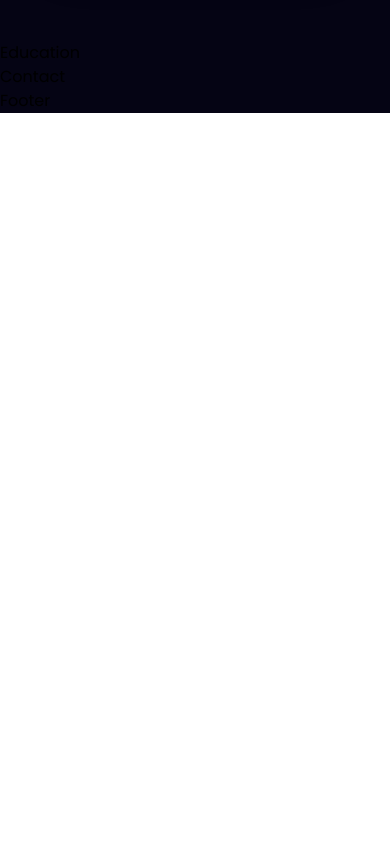
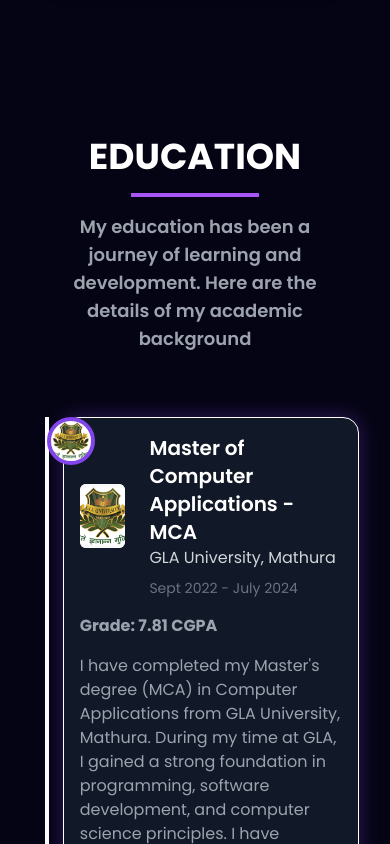
Before and after one commit to Ram-1418/Portfolio-1, a React (Vite) app in the folder my-Portfolio/: page / in a window 390 px wide. Shown: the part 7600-8444 px from the top of the page. Before the commit the page ends 7713 px from the top, so only its background shows below. Built offline with nearby package versions, Linux system fonts and the light colour scheme; the HTML template or start-up script is replaced by a standard one.

Commit message:
feat: Implement Contact and Education components with email functionality and dynamic education entries

```diff
--- a/my-Portfolio/src/components/Contact/Contact.jsx
+++ b/my-Portfolio/src/components/Contact/Contact.jsx
@@ -1,9 +1,115 @@
-import React from 'react'
+import React, { useRef, useState } from "react";
+import emailjs from "@emailjs/browser";
+import { ToastContainer, toast } from "react-toastify";
+import "react-toastify/dist/ReactToastify.css";
 
 const Contact = () => {
+  const form = useRef();
+  const [isSent, setIsSent] = useState(false);
+
+  const sendEmail = (e) => {
+    e.preventDefault();
+
+    emailjs
+      .sendForm(
+        "service_qqve77e",  // Replace with your EmailJS Service ID
+        "template_m714hpb",  // Replace with your EmailJS Template ID
+        form.current,
+        "9JrptVGOz1HpBMTOZ"  // Replace with your EmailJS Public Key
+      )
+      .then(
+        () => {
+          setIsSent(true);
+          form.current.reset(); // Reset form fields after sending
+          toast.success("Message sent successfully! ✅", {
+            position: "top-right",
+            autoClose: 3000,
+            hideProgressBar: false,
+            closeOnClick: true,
+            pauseOnHover: true,
+            draggable: true,
+            theme: "dark",
+          });
+        },
+        (error) => {
+          console.error("Error sending message:", error);
+          toast.error("Failed to send message. Please try again.", {
+            position: "top-right",
+            autoClose: 3000,
+            hideProgressBar: false,
+            closeOnClick: true,
+            pauseOnHover: true,
+            draggable: true,
+            theme: "dark",
+          });
+        }
+      );
+  };
+
   return (
-    <div>Contact</div>
-  )
-}
+    <section
+      id="contact"
+      className="flex flex-col items-center justify-center py-24 px-[12vw] md:px-[7vw] lg:px-[20vw]"
+    >
+      {/* Toast Container */}
+      <ToastContainer />
 
-export default Contact
+      {/* Section Title */}
+      <div className="text-center mb-16">
+        <h2 className="text-4xl font-bold text-white">CONTACT</h2>
+        <div className="w-32 h-1 bg-purple-500 mx-auto mt-4"></div>
+        <p className="text-gray-400 mt-4 text-lg font-semibold">
+          I’d love to hear from you—reach out for any opportunities or questions!
+        </p>
+      </div>
+
+      {/* Contact Form */}
+      <div className="mt-8 w-full max-w-md bg-[#0d081f] p-6 rounded-lg shadow-lg border border-gray-700">
+        <h3 className="text-xl font-semibold text-white text-center">
+          Connect With Me <span className="ml-1">🚀</span>
+        </h3>
+
+        <form ref={form} onSubmit={sendEmail} className="mt-4 flex flex-col space-y-4">
+          <input
+            type="email"
+            name="user_email"
+            placeholder="Your Email"
+            required
+            className="w-full p-3 rounded-md bg-[#131025] text-white border border-gray-600 focus:outline-none focus:border-purple-500"
+          />
+          <input
+            type="text"
+            name="user_name"
+            placeholder="Your Name"
+            required
+            className="w-full p-3 rounded-md bg-[#131025] text-white border border-gray-600 focus:outline-none focus:border-purple-500"
+          />
+          <input
+            type="text"
+            name="subject"
+            placeholder="Subject"
+            required
+            className="w-full p-3 rounded-md bg-[#131025] text-white border border-gray-600 focus:outline-none focus:border-purple-500"
+          />
+          <textarea
+            name="message"
+            placeholder="Message"
+            rows="4"
+            required
+            className="w-full p-3 rounded-md bg-[#131025] text-white border border-gray-600 focus:outline-none focus:border-purple-500"
+          />
+
+          {/* Send Button */}
+          <button
+            type="submit"
+            className="w-full bg-gradient-to-r from-purple-600 to-pink-500 py-3 text-white font-semibold rounded-md hover:opacity-90 transition"
+          >
+            Send
+          </button>
+        </form>
+      </div>
+    </section>
+  );
+};
+
+export default Contact;
--- a/my-Portfolio/src/components/Education/Education.jsx
+++ b/my-Portfolio/src/components/Education/Education.jsx
@@ -1,9 +1,83 @@
-import React from 'react'
+import React from "react";
+import { education } from "../../constants"; // Import the education data
 
 const Education = () => {
   return (
-    <div>Education</div>
-  )
-}
+    <section
+      id="education"
+      className="py-24 pb-24 px-[12vw] md:px-[7vw] lg:px-[16vw] font-sans bg-skills-gradient clip-path-custom-3"
+    >
+      {/* Section Title */}
+      <div className="text-center mb-16">
+        <h2 className="text-4xl font-bold text-white">EDUCATION</h2>
+        <div className="w-32 h-1 bg-purple-500 mx-auto mt-4"></div>
+        <p className="text-gray-400 mt-4 text-lg font-semibold">
+          My education has been a journey of learning and development. Here are the details of my academic background
+        </p>
+      </div>
 
-export default Education
+      {/* Education Timeline */}
+      <div className="relative">
+        {/* Vertical line */}
+        <div className="absolute sm:left-1/2 left-0 transform -translate-x-1/2 sm:-translate-x-0 w-1 bg-white h-full"></div>
+
+        {/* Education Entries */}
+        {education.map((edu, index) => (
+          <div
+            key={edu.id}
+            className={`flex flex-col sm:flex-row items-center mb-16 ${
+              index % 2 === 0 ? "sm:justify-start" : "sm:justify-end"
+            }`}
+          >
+            {/* Timeline Circle */}
+            <div className="absolute sm:left-1/2 left-0 transform-translate-x-1/2 lg:hidden bg-gray-400 border-4 border-[#8245ec] w-12 h-12 sm:w-16 sm:h-16 rounded-full flex justify-center items-center z-10">
+              <img
+                src={edu.img}
+                alt={edu.school}
+                className="w-full h-full object-cover rounded-full"
+              />
+            </div>
+
+            {/* Content Section */}
+            <div
+              className={`w-full sm:max-w-md p-4 sm:p-8 rounded-2xl  border border-white bg-gray-900 backdrop-blur-md shadow-[0_0_20px_1px_rgba(130,69,236,0.3)] ${
+                index % 2 === 0 ? "sm:ml-0" : "sm:mr-0"
+              } sm:ml-44 sm:mr-44 ml-8 transform transition-transform duration-300 hover:scale-105`}
+            >
+              {/* Flex container for image and text */}
+              <div className="flex items-center space-x-6">
+                {/* School Logo/Image */}
+                <div className="w-24 h-16 bg-white rounded-md overflow-hidden">
+                  <img
+                    src={edu.img}
+                    alt={edu.school}
+                    className="w-full h-full object-cover"
+                  />
+                </div>
+
+                {/* Degree, School Name, and Date */}
+                <div className="flex flex-col justify-between">
+                  <div>
+                    <h3 className="text-xl sm:text-xl font-semibold text-white">
+                      {edu.degree}
+                    </h3>
+                    <h4 className="text-md sm:text-sm text-gray-300">
+                      {edu.school}
+                    </h4>
+                  </div>
+                  {/* Date at the bottom */}
+                  <p className="text-sm text-gray-500 mt-2">{edu.date}</p>
+                </div>
+              </div>
+
+              <p className="mt-4 text-gray-400 font-bold">Grade: {edu.grade}</p>
+              <p className="mt-4 text-gray-400">{edu.desc}</p>
+            </div>
+          </div>
+        ))}
+      </div>
+    </section>
+  );
+};
+
+export default Education;
```
